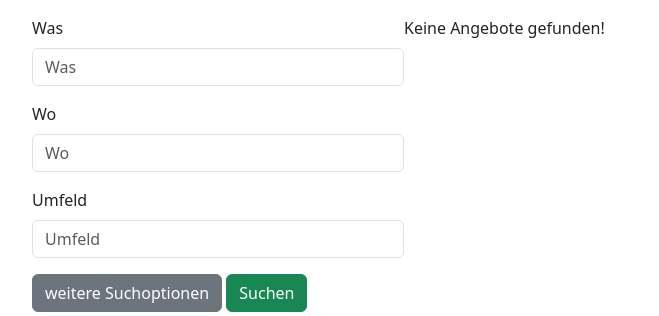
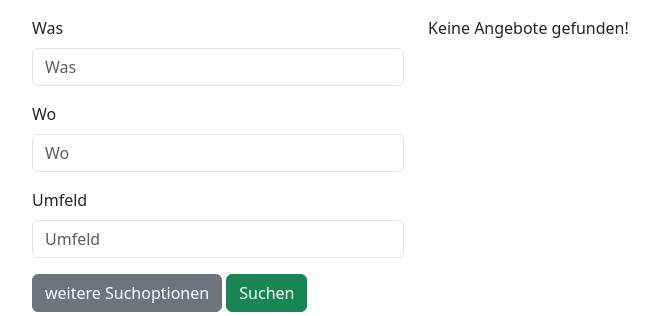
Before and after one commit to Actionb/jobby, a Django app: page / in a window 1280 px wide. Shown: the part 57-373 px from the top of the page, without its empty margins (50-709 px from the left). Run offline with Django 5.2, Linux system fonts and the light colour scheme; some libraries are stand-ins or nearby versions.

Commit message:
Tweak results.html

```diff
--- a/jobby/templates/jobby/include/results.html
+++ b/jobby/templates/jobby/include/results.html
@@ -54,5 +54,5 @@
     {% endfor %}
 </ul>
 {% else %}
-<p>Keine Angebote gefunden!</p>
+<p class="ps-4">Keine Angebote gefunden!</p>
 {% endif %}
```
